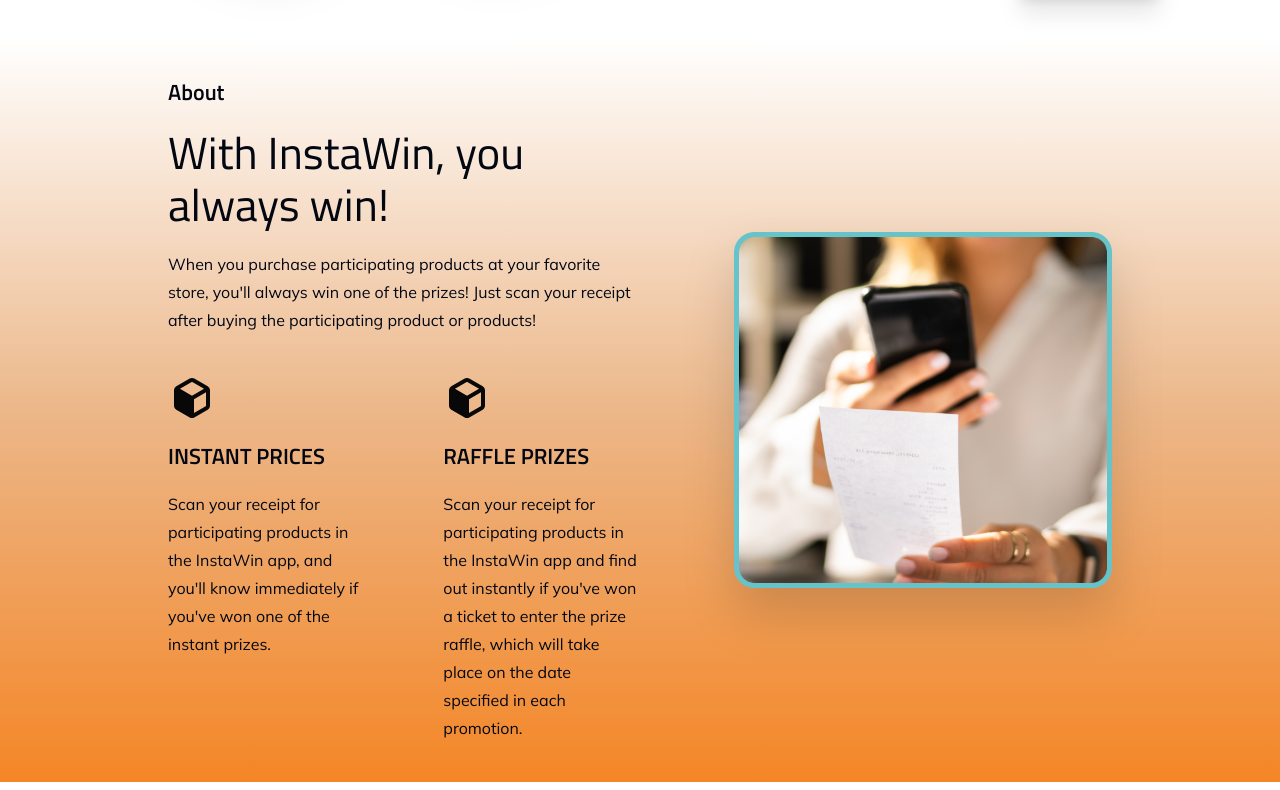
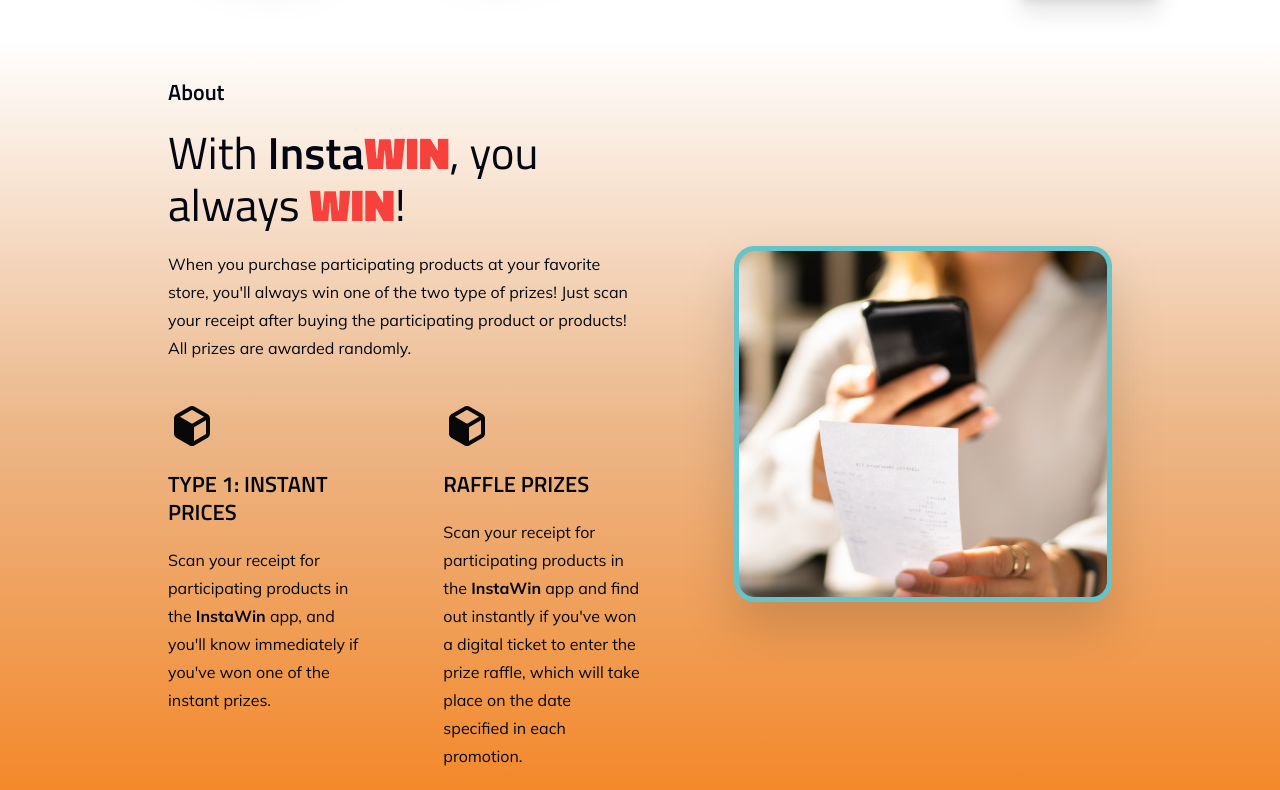
Before and after one commit to Tarun-wielabs/instawinner-website, a Next.js app: page /en in a window 1280 px wide. Shown: the part 1050-1840 px from the top of the page. Built offline with nearby package versions, Linux system fonts and the light colour scheme.

Commit message:
changes: content

```diff
--- a/app/[lang]/components/About.tsx
+++ b/app/[lang]/components/About.tsx
@@ -2,6 +2,7 @@
 import { cube, smilingGuy } from "@/util/images";
 import {
   mulish,
+  titilliumWebBlack,
   titilliumWebRegular,
   titilliumWebSemiBold,
 } from "@/util/fonts";
@@ -9,15 +10,25 @@
 type aboutProps = {
   about: {
     title: string;
-    heading: string;
+    "heading-normal-1": string;
+    "heading-styled-1": {
+      one: string;
+      two: string;
+    };
+    "heading-normal-2": string;
+    "heading-styled-2": string;
     "sub-heading": string;
     section1: {
       heading: string;
-      body: string;
+      "body-normal-1": string;
+      "body-bold": string;
+      "body-normal-2": string;
     };
     section2: {
       heading: string;
-      body: string;
+      "body-normal-1": string;
+      "body-bold": string;
+      "body-normal-2": string;
     };
     "button-text": string;
   };
@@ -35,7 +46,22 @@
         <span
           className={` ${titilliumWebRegular.className} lg:display-medium display-small lg:leading-[52px] text-gray-950`}
         >
-          {about.heading}
+          {about["heading-normal-1"]}
+          <span className={`${titilliumWebSemiBold.className}`}>
+            {about["heading-styled-1"].one}
+          </span>
+          <span
+            className={`${titilliumWebBlack.className} uppercase text-[#F7413D]`}
+          >
+            {about["heading-styled-1"].two}
+          </span>
+          {about["heading-normal-2"]}{" "}
+          <span
+            className={`${titilliumWebBlack.className} uppercase text-[#F7413D]`}
+          >
+            {about["heading-styled-2"]}
+          </span>
+          !
         </span>
         <span
           className={` ${mulish.className} font-normal lg:body-large body-medium lg:leading-[28px] text-gray-950`}
@@ -53,7 +79,9 @@
             <span
               className={` ${mulish.className} font-normal lg:body-large body-medium lg:leading-[28px] text-gray-950`}
             >
-              {about.section1.body}
+              {about.section1["body-normal-1"]}{" "}
+              <span className="font-bold">{about.section1["body-bold"]}</span>
+              {about.section1["body-normal-2"]}
             </span>
           </div>
           <div className="flex flex-col md:gap-5 gap-3 sm:w-5/12">
@@ -66,7 +94,9 @@
             <span
               className={` ${mulish.className} font-normal lg:body-large body-medium  lg:leading-[28px] text-gray-950`}
             >
-              {about.section2.body}
+              {about.section2["body-normal-1"]}{" "}
+              <span className="font-bold">{about.section2["body-bold"]}</span>
+              {about.section2["body-normal-2"]}
             </span>
           </div>
         </div>
--- a/app/[lang]/components/LastSection.tsx
+++ b/app/[lang]/components/LastSection.tsx
@@ -47,16 +47,19 @@
         <PlayStoreButton scheme="dark" />
       </div>
       <div className="flex md:gap-5 flex-wrap gap-3 items-center mt-5">
-        <Link href="" target="_blank">
+        <Link
+          href="https://www.facebook.com/profile.php?id=61565743185309"
+          target="_blank"
+        >
           <Image src={facebookIcon} alt="facebook" />
         </Link>
-        <Link href="" target="_blank">
+        <Link href="https://www.instagram.com/instawin.app" target="_blank">
           <Image src={instagramIcon} alt="instagram" />
         </Link>
-        <Link href="" target="_blank">
+        <Link href="https://www.linkedin.com/company/instawin/" target="_blank">
           <Image src={linkedinIcon} alt="linkedin" />
         </Link>
-        <Link href="" target="_blank">
+        <Link href="https://x.com/IntaWinApp" target="_blank">
           <Image src={xIcon} alt="x" />
         </Link>
       </div>
--- a/dictionaries/en.json
+++ b/dictionaries/en.json
@@ -18,15 +18,25 @@
   },
   "about": {
     "title": "About",
-    "heading": "With InstaWin, you always win!",
-    "sub-heading": "When you purchase participating products at your favorite store, you'll always win one of the prizes! Just scan your receipt after buying the participating product or products!",
+    "heading-normal-1": "With ",
+    "heading-styled-1": {
+      "one": "Insta",
+      "two": "Win"
+    },
+    "heading-normal-2": ", you always ",
+    "heading-styled-2": "Win",
+    "sub-heading": "When you purchase participating products at your favorite store, you'll always win one of the two type of prizes! Just scan your receipt after buying the participating product or products! All prizes are awarded randomly.",
     "section1": {
-      "heading": "Instant prices",
-      "body": "Scan your receipt for participating products in the InstaWin app, and you'll know immediately if you've won one of the instant prizes."
+      "heading": "Type 1: INSTANT PRICES",
+      "body-normal-1": "Scan your receipt for participating products in the ",
+      "body-bold": "InstaWin",
+      "body-normal-2": " app, and you'll know immediately if you've won one of the instant prizes."
     },
     "section2": {
       "heading": "Raffle prizes",
-      "body": "Scan your receipt for participating products in the InstaWin app and find out instantly if you've won a ticket to enter the prize raffle, which will take place on the date specified in each promotion."
+      "body-normal-1": "Scan your receipt for participating products in the ",
+      "body-bold": "InstaWin",
+      "body-normal-2": " app and find out instantly if you've won a digital ticket to enter the prize raffle, which will take place on the date specified in each promotion."
     },
     "button-text": "Download Now"
   },
@@ -52,7 +62,7 @@
       },
       {
         "heading": "5 . Scratch and WIN!",
-        "body": "By scratching the screen with your finger, you'll instantly discover what prize you've won. You could receive an immediate prize or a raffle ticket to participate in a raffle for a chance to win. The prizes are randomly assigned."
+        "body": "By scratching the screen with your finger, you'll instantly discover what prize you've won. You could receive an immediate prize or a digital raffle ticket to participate in a raffle for a chance to win awesome prices. The prizes are randomly assigned."
       }
     ]
   },
--- a/dictionaries/es.json
+++ b/dictionaries/es.json
@@ -18,20 +18,30 @@
   },
   "about": {
     "title": "Acerca de",
-    "heading": "¡CON INSTAWIN, SIEMPRE GANAS!",
-    "sub-heading": "Cuando compras productos participantes en tu tienda favorita, ¡siempre ganarás uno de los premios! ¡Solo escanea tu recibo después de comprar el producto o productos participantes!",
+    "heading-normal-1": "¡Con ",
+    "heading-styled-1": {
+      "one": "Insta",
+      "two": "Win"
+    },
+    "heading-normal-2": ", siempre ",
+    "heading-styled-2": "GANAS",
+    "sub-heading": "Cuando compras productos participantes en tu tienda favorita, ¡siempre ganarás uno de los dos tipos de premios! ¡Solo escanea tu recibo después de comprar el producto o productos participantes! Todos los premios son asignados al azar. Todos los premios son asignados al azar.",
     "section1": {
-      "heading": "Premios al instante",
-      "body": "Escanea tu recibo de los productos participantes en la app de InstaWin y sabrás de inmediato si has ganado uno de los premios instantáneos."
+      "heading": "Tipo #1: PREMIOS AL INSTANTE",
+      "body-normal-1": "Escanea tu recibo de los productos participantes en la app de ",
+      "body-bold": "InstaWin",
+      "body-normal-2": " y sabrás de inmediato si has ganado uno de los premios instantáneos."
     },
     "section2": {
-      "heading": "Premios por sorteo",
-      "body": "Escanea tu recibo de los productos participantes en la app de InstaWin y descubre al instante si has ganado un boleto para participar en el sorteo de premios, que se llevará a cabo en la fecha indicada en cada promoción."
+      "heading": "Tipo #2: PREMIOS POR SORTEO",
+      "body-normal-1": "Escanea tu recibo de los productos participantes en la app de ",
+      "body-bold": "InstaWin",
+      "body-normal-2": " y descubre al instante si has ganado un boleto digital para participar en el sorteo de premios, que se llevará a cabo en la fecha indicada en cada promoción."
     },
     "button-text": "¡Descarga ahora!"
   },
   "how-it-works": {
-    "heading-normal": "Es la forma más fáscil para participar en promciones y ",
+    "heading-normal": "Es la forma más fácil para participar en promociones y ",
     "heading-styled": "ganar",
     "content": [
       {
@@ -52,7 +62,7 @@
       },
       {
         "heading": "5 . ¡Rasca y GANA!",
-        "body": "Al rascar la pantalla con tu dedo, descubrirás al instante qué premio has ganado. Podrías recibir un premio inmediato o un boleto para participar en una rifa con la oportunidad de ganar. Los premios se asignan al azar."
+        "body": "Al rascar la pantalla con tu dedo, descubrirás al instante qué premio has ganado. Podrías recibir un premio inmediato o un boleto digital para participar en una rifa con la oportunidad de ganar premios increíbles. Los premios se asignan al azar."
       }
     ]
   },
```
